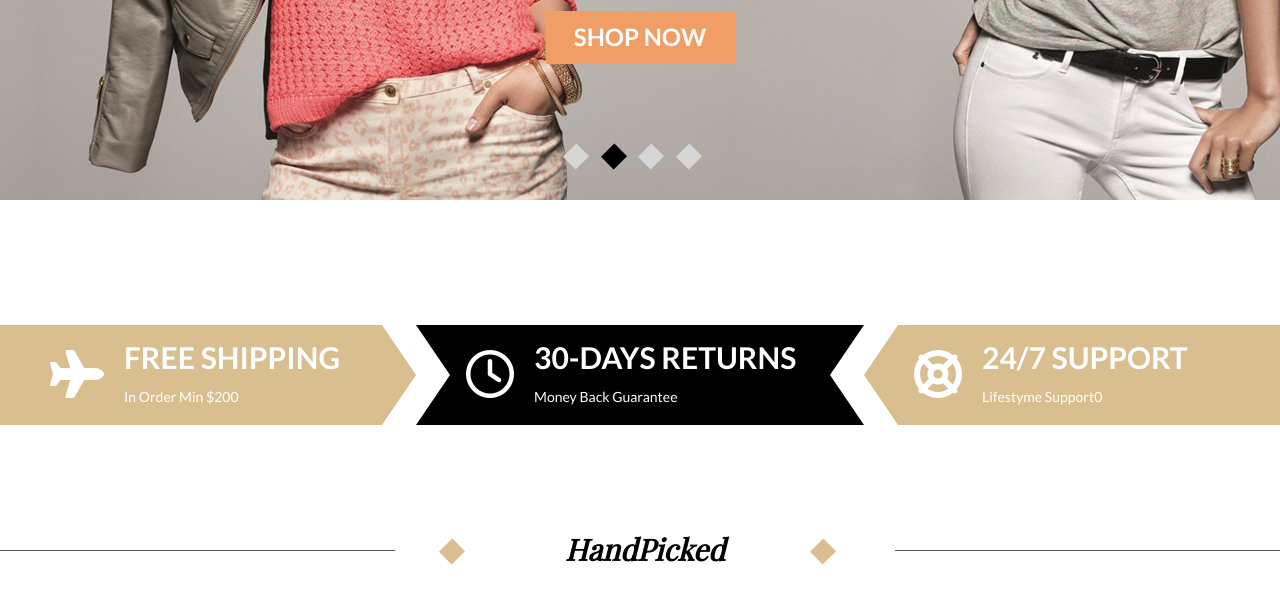
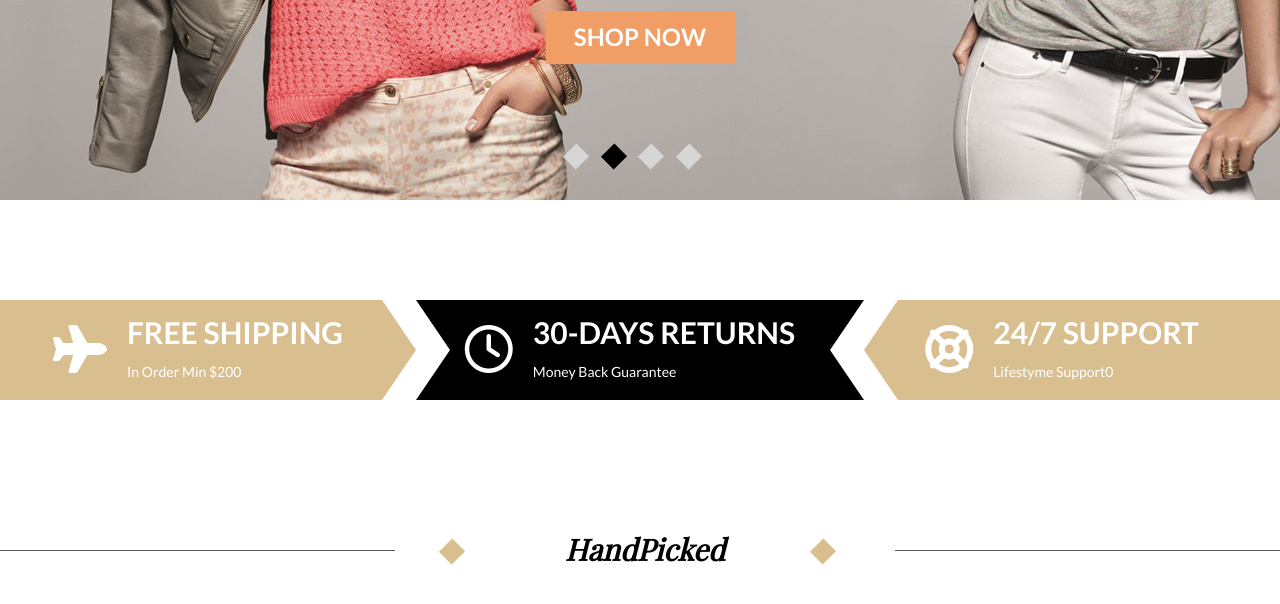
Before and after one commit to MykolaBond/shopia, a plain HTML site: page Шопія макет/index.html in a window 1280 px wide. Shown: the part 690-1294 px from the top of the page. Drawn offline with nearby package versions, Linux system fonts and the light colour scheme; a web font is replaced by a local one.

Commit message:
fixed sup section

```diff
--- a/Шопія макет/css/style.css
+++ b/Шопія макет/css/style.css
@@ -309,7 +309,6 @@ sup
     flex-flow: row wrap;
     justify-content: space-between;
     height: 150px;
-    align-items: center;
     margin-bottom: 100px;
     margin-top: 100px;
 }
@@ -323,13 +322,14 @@ sup
 
 }
 .left-sup-main, .center-sup-main, .right-sup-main{
-
-    vertical-align:baseline;
+   display: flex;
+    justify-content: center;
+    flex-flow: row wrap;
 }
 .left-sup-main .icon, .center-sup-main .icon, .right-sup-main .icon{
-    float: left;
+
     font-size: 38px;
-    margin-left: 50px;
+    margin-left: -20px;
     margin-right: 20px;
     margin-top: 20px;
 }
@@ -351,7 +351,7 @@ sup
     padding-top: 15px;
 }
 .left-sup, .right-sup{
-
+    width: 390px;
     height: 100px;
     background: #d9bf8f;
     flex:1;
@@ -765,10 +765,7 @@ footer{
     text-decoration:none;
     color: #5a5a5a;
 }
-.cards{
-    flex: 0 100%;
-    vertical-align: baseline;
-}
+
 form{
     border: 1px solid #5a5a5a;
     width: 362px;
@@ -857,6 +854,10 @@ form .button{
     font-weight: bold;
     font-size: 16px;
 }
+.cards{
+    flex: 0 100%;
+    vertical-align: baseline;
+}
 .visa img{
     padding-bottom: 3px;
 }
```
